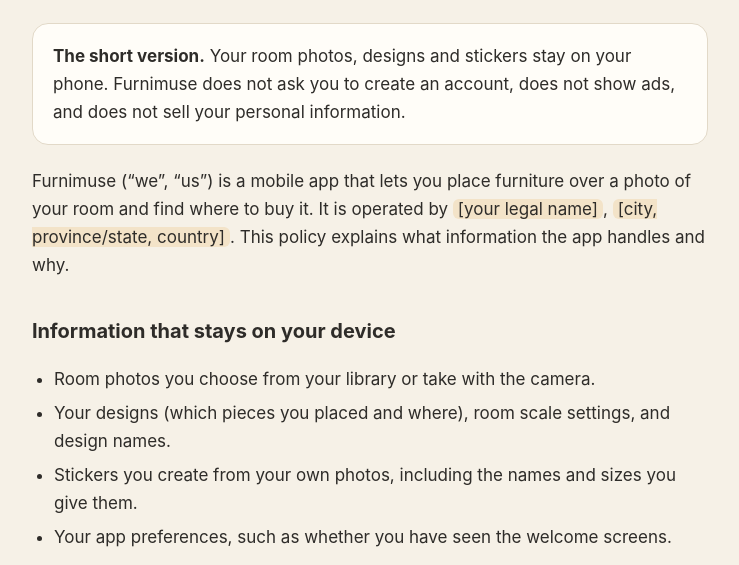
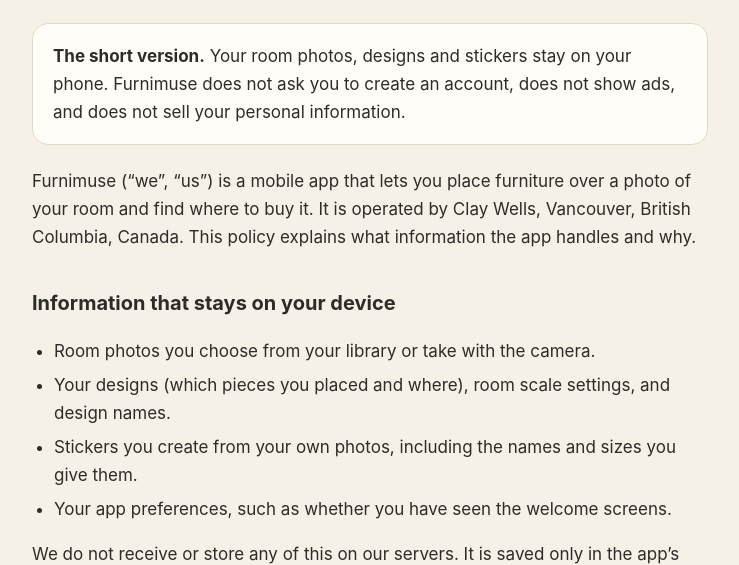
Before and after one commit to Clay-TheCreator/furnimuse-site, a plain HTML site: page privacy.html in a window 1280 px wide. Shown: the part 221-786 px from the top of the page, without its empty margins (270-1009 px from the left). Drawn offline with Linux system fonts and the light colour scheme.

Commit message:
Update privacy.html

```diff
--- a/privacy.html
+++ b/privacy.html
@@ -39,7 +39,7 @@
 <strong>The short version.</strong> Your room photos, designs and stickers stay on your phone. Furnimuse does not ask you to create an account, does not show ads, and does not sell your personal information.
 </div>
 
-<p>Furnimuse (&ldquo;we&rdquo;, &ldquo;us&rdquo;) is a mobile app that lets you place furniture over a photo of your room and find where to buy it. It is operated by <span class="todo">[your legal name]</span>, <span class="todo">[city, province/state, country]</span>. This policy explains what information the app handles and why.</p>
+<p>Furnimuse (&ldquo;we&rdquo;, &ldquo;us&rdquo;) is a mobile app that lets you place furniture over a photo of your room and find where to buy it. It is operated by Clay Wells, Vancouver, British Columbia, Canada. This policy explains what information the app handles and why.</p>
 
 <h2>Information that stays on your device</h2>
 <ul>
```
